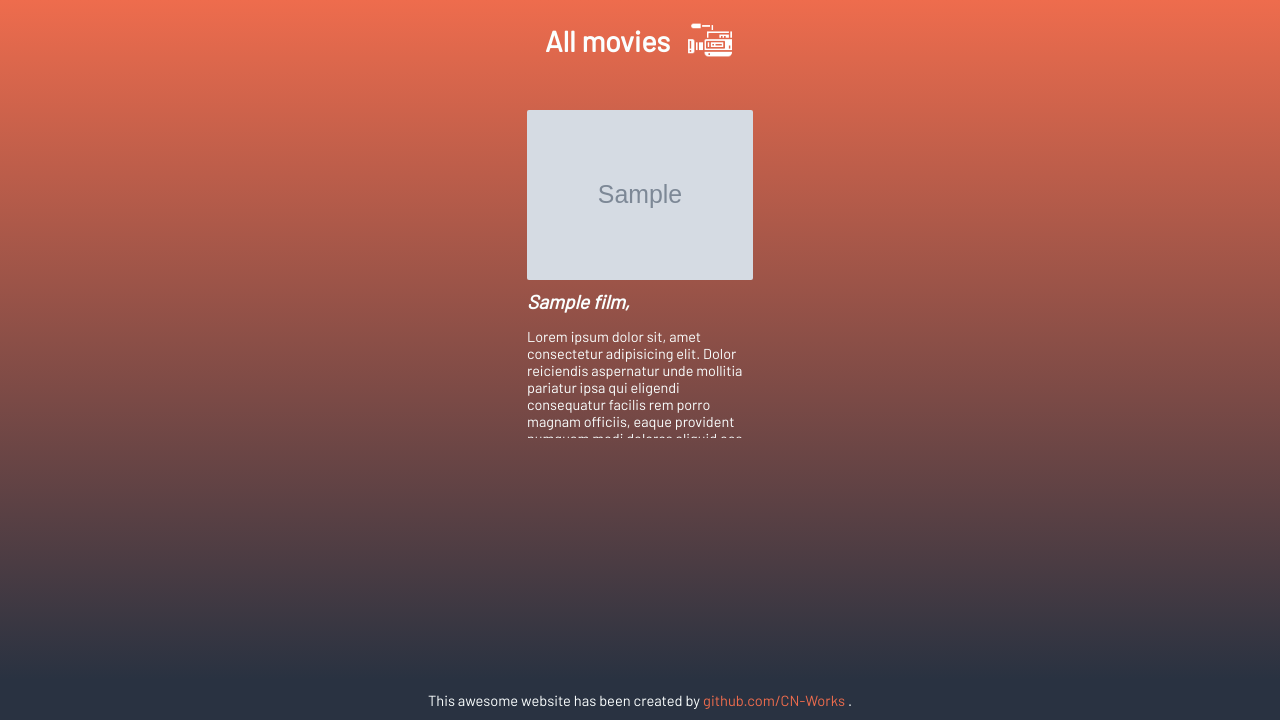
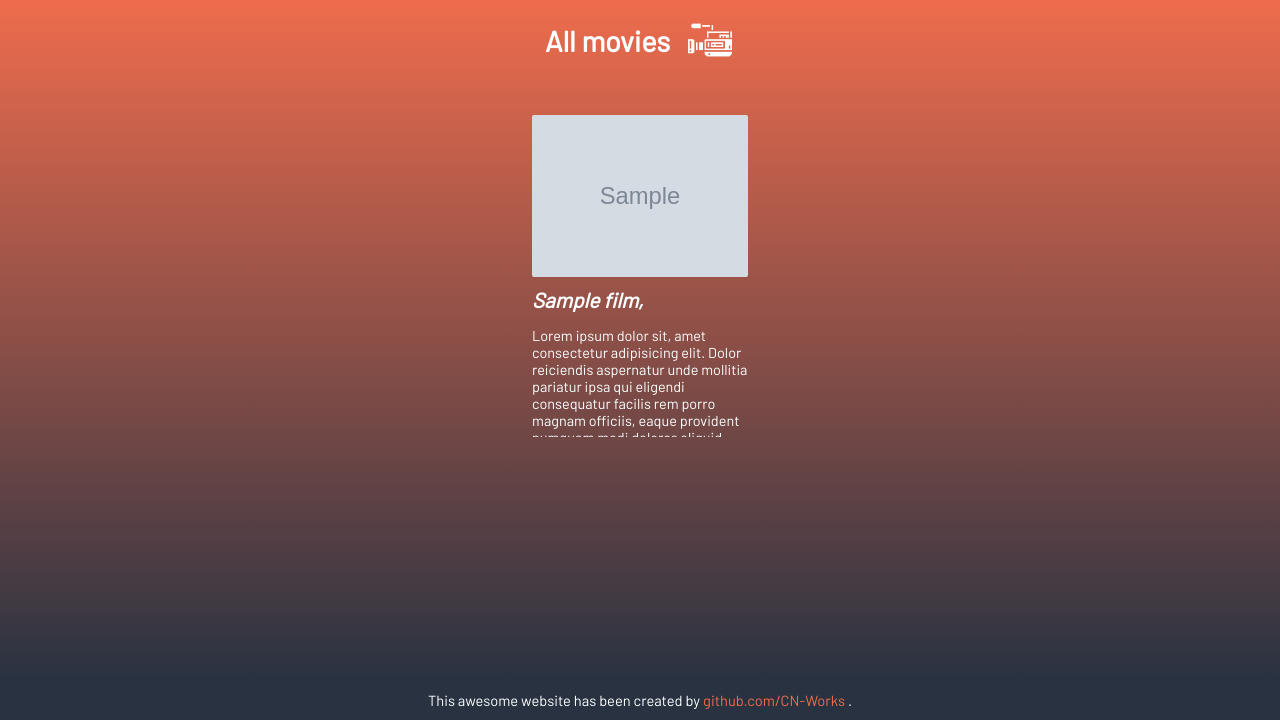
Before and after one commit to CN-Works/Advanced-Cinema-Application, a PHP site: template views/movie/movielisting.php in a window 1280 px wide. Shown: the part 80-800 px from the top of the page. Run offline with PHP 8.4, Linux system fonts and the light colour scheme; the template is opened without the code that fills it: most values are stand-ins (such as "Sample title", 1, 10 or a date in 2020); grey boxes marked "Sample" are stand-in pictures.

Commit message:
Update template.css

```diff
--- a/public/css/template.css
+++ b/public/css/template.css
@@ -205,7 +205,7 @@ footer {
 .movielist-card {
     background-color: #a9a9a900;
     width: 20%;
-    padding: 15px;
+    padding: 20px;
     margin: 15px 10px;
     border-radius: 2px;
 
@@ -220,7 +220,7 @@ footer {
 
 .movielist-card:hover {
     /* background-color: var(--main-dark-blue); */
-    box-shadow: 0 4px 18px 0 rgba(0, 0, 0, 0.25);
+    box-shadow: 0 8px 30px 0 rgba(0, 0, 0, 0.25);
 }
 
 .movielist-banner {
@@ -230,7 +230,7 @@ footer {
 }
 
 .movielist-card-title {
-    font-size: 1.2rem;
+    font-size: 1.3rem;
     color: var(--main-white);
 
     font-style: italic;
```
